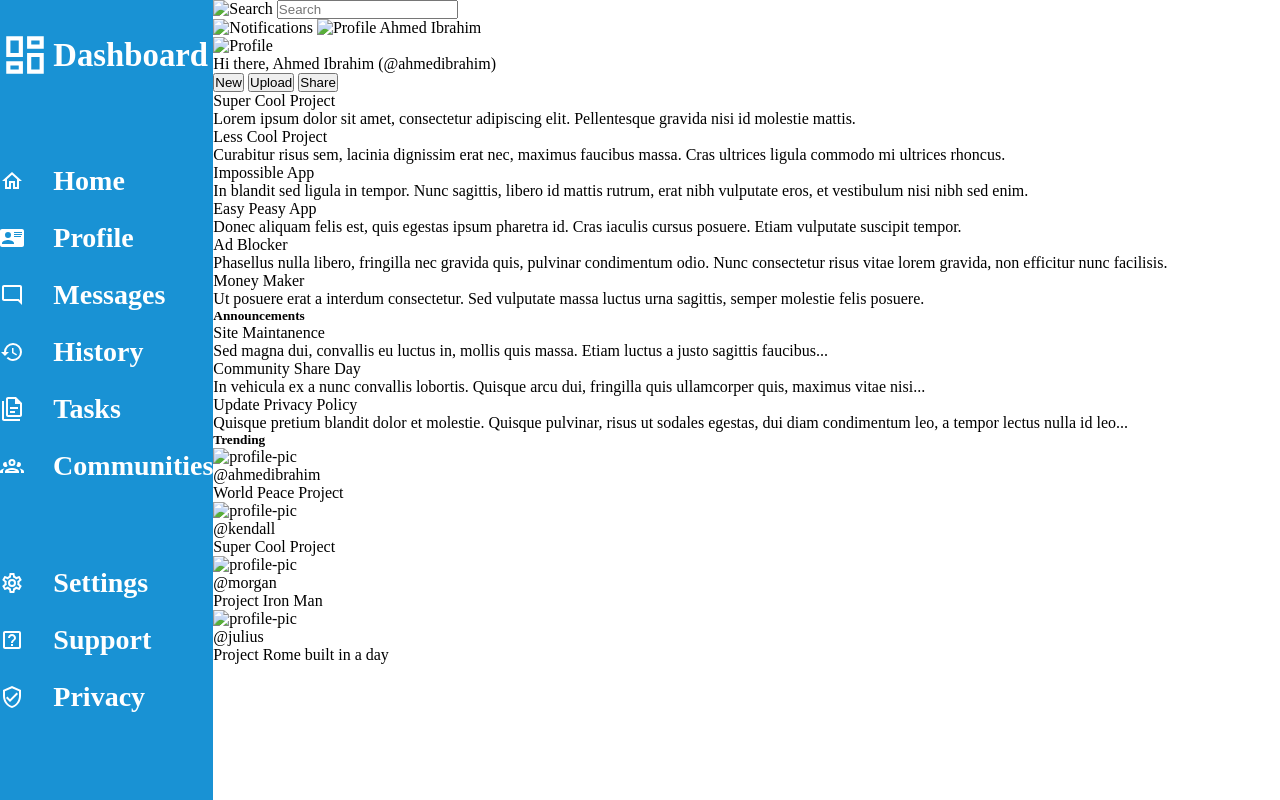
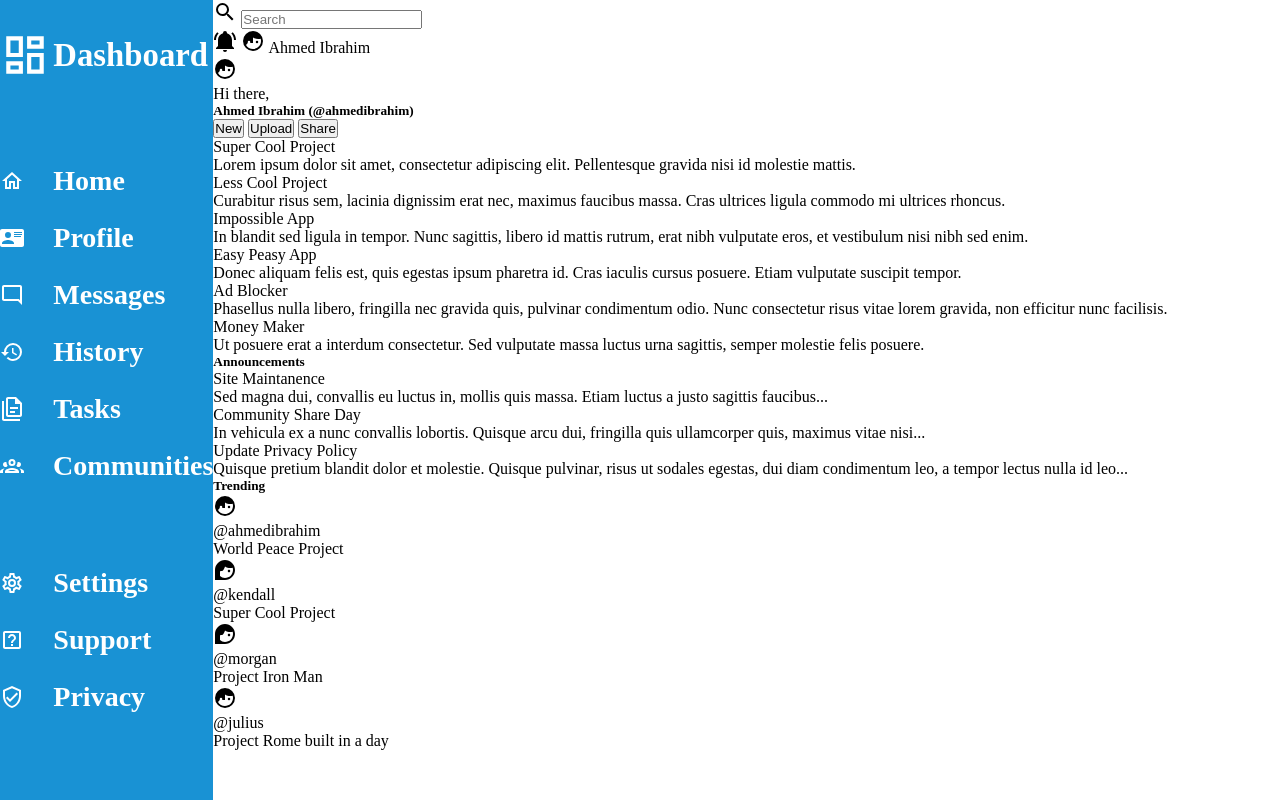
Before and after one commit to AhmedI968/Odin-Admin-Dashboard, a plain HTML site: page index.html in a window 1280 px wide. Drawn offline with Linux system fonts and the light colour scheme.

Commit message:
HTML Updates to the dashboard

```diff
--- a/index.html
+++ b/index.html
@@ -50,23 +50,23 @@
             </ul>
         </div>
         <div class="header">
-            <div class="search-bar">
-                <label for="search-bar">
-                    <img src="" alt="Search">
-                </label>
-                <input type="search" placeholder="Search" name="search-bar">
-            </div>
-            <div class="user-profile">
-                <img src="" alt="Notifications">
-                <img src="" alt="Profile">
-                <span>Ahmed Ibrahim</span>
+            <div class="header-top">
+                <div class="search-bar">
+                    <label for="search-bar">
+                        <svg xmlns="http://www.w3.org/2000/svg" viewBox="0 0 24 24"><title>magnify</title><path d="M9.5,3A6.5,6.5 0 0,1 16,9.5C16,11.11 15.41,12.59 14.44,13.73L14.71,14H15.5L20.5,19L19,20.5L14,15.5V14.71L13.73,14.44C12.59,15.41 11.11,16 9.5,16A6.5,6.5 0 0,1 3,9.5A6.5,6.5 0 0,1 9.5,3M9.5,5C7,5 5,7 5,9.5C5,12 7,14 9.5,14C12,14 14,12 14,9.5C14,7 12,5 9.5,5Z" /></svg>                </label>
+                    <input type="search" placeholder="Search" name="search-bar">
+                </div>
+                <div class="user-profile">
+                    <svg xmlns="http://www.w3.org/2000/svg" viewBox="0 0 24 24"><title>bell-ring</title><path d="M21,19V20H3V19L5,17V11C5,7.9 7.03,5.17 10,4.29C10,4.19 10,4.1 10,4A2,2 0 0,1 12,2A2,2 0 0,1 14,4C14,4.1 14,4.19 14,4.29C16.97,5.17 19,7.9 19,11V17L21,19M14,21A2,2 0 0,1 12,23A2,2 0 0,1 10,21M19.75,3.19L18.33,4.61C20.04,6.3 21,8.6 21,11H23C23,8.07 21.84,5.25 19.75,3.19M1,11H3C3,8.6 3.96,6.3 5.67,4.61L4.25,3.19C2.16,5.25 1,8.07 1,11Z" /></svg>
+                    <svg xmlns="http://www.w3.org/2000/svg" viewBox="0 0 24 24"><title>face-man-profile</title><path d="M12,2A10,10 0 0,0 2,12A10,10 0 0,0 12,22A10,10 0 0,0 22,12A10,10 0 0,0 12,2M12,8.39C13.57,9.4 15.42,10 17.42,10C18.2,10 18.95,9.91 19.67,9.74C19.88,10.45 20,11.21 20,12C20,16.41 16.41,20 12,20C9,20 6.39,18.34 5,15.89L6.75,14V13A1.25,1.25 0 0,1 8,11.75A1.25,1.25 0 0,1 9.25,13V14H12M16,11.75A1.25,1.25 0 0,0 14.75,13A1.25,1.25 0 0,0 16,14.25A1.25,1.25 0 0,0 17.25,13A1.25,1.25 0 0,0 16,11.75Z" /></svg>                <span>Ahmed Ibrahim</span>
+                </div>
             </div>
             <div class="header-bottom">
                 <div class="header-right">
-                    <img src="" alt="Profile">
+                    <svg xmlns="http://www.w3.org/2000/svg" viewBox="0 0 24 24"><title>face-man-profile</title><path d="M12,2A10,10 0 0,0 2,12A10,10 0 0,0 12,22A10,10 0 0,0 22,12A10,10 0 0,0 12,2M12,8.39C13.57,9.4 15.42,10 17.42,10C18.2,10 18.95,9.91 19.67,9.74C19.88,10.45 20,11.21 20,12C20,16.41 16.41,20 12,20C9,20 6.39,18.34 5,15.89L6.75,14V13A1.25,1.25 0 0,1 8,11.75A1.25,1.25 0 0,1 9.25,13V14H12M16,11.75A1.25,1.25 0 0,0 14.75,13A1.25,1.25 0 0,0 16,14.25A1.25,1.25 0 0,0 17.25,13A1.25,1.25 0 0,0 16,11.75Z" /></svg>
                     <div class="profile-info">
                         <span>Hi there,</span>
-                        Ahmed Ibrahim (@ahmedibrahim)
+                        <h5>Ahmed Ibrahim (@ahmedibrahim)</h5>
                 </div>
                 <div class="header-left">
                     <button class="new">New</button>
@@ -122,28 +122,28 @@
                 <div class="content-trending">
                     <h5>Trending</h5>
                     <div class="trending-card">
-                        <img src="" alt="profile-pic">
+                        <svg xmlns="http://www.w3.org/2000/svg" viewBox="0 0 24 24"><title>face-man-profile</title><path d="M12,2A10,10 0 0,0 2,12A10,10 0 0,0 12,22A10,10 0 0,0 22,12A10,10 0 0,0 12,2M12,8.39C13.57,9.4 15.42,10 17.42,10C18.2,10 18.95,9.91 19.67,9.74C19.88,10.45 20,11.21 20,12C20,16.41 16.41,20 12,20C9,20 6.39,18.34 5,15.89L6.75,14V13A1.25,1.25 0 0,1 8,11.75A1.25,1.25 0 0,1 9.25,13V14H12M16,11.75A1.25,1.25 0 0,0 14.75,13A1.25,1.25 0 0,0 16,14.25A1.25,1.25 0 0,0 17.25,13A1.25,1.25 0 0,0 16,11.75Z" /></svg>
                         <div>
                             <h7>@ahmedibrahim</h7>
                             <div>World Peace Project</div>
                         </div>
                     </div>
                     <div class="trending-card">
-                        <img src="" alt="profile-pic">
+                        <svg xmlns="http://www.w3.org/2000/svg" viewBox="0 0 24 24"><title>face-woman-profile</title><path d="M17.25 13C17.25 13.69 16.69 14.25 16 14.25S14.75 13.69 14.75 13 15.31 11.75 16 11.75 17.25 12.31 17.25 13M22 12C22 17.5 17.5 22 12 22H2V12C2 6.5 6.5 2 12 2S22 6.5 22 12M7 18C8.41 19.23 10 20 12 20C16.41 20 20 16.41 20 12C20 11.21 19.88 10.45 19.67 9.74C18.95 9.91 18.2 10 17.42 10C15.42 10 13.57 9.4 12 8.39C12 8.39 10.54 13.76 8.03 13C7.37 12.8 7 13.31 7 14" /></svg>
                         <div>
                             <h7>@kendall</h7>
                             <div>Super Cool Project</div>
                         </div>
                     </div>
                     <div class="trending-card">
-                        <img src="" alt="profile-pic">
+                        <svg xmlns="http://www.w3.org/2000/svg" viewBox="0 0 24 24"><title>face-woman-profile</title><path d="M17.25 13C17.25 13.69 16.69 14.25 16 14.25S14.75 13.69 14.75 13 15.31 11.75 16 11.75 17.25 12.31 17.25 13M22 12C22 17.5 17.5 22 12 22H2V12C2 6.5 6.5 2 12 2S22 6.5 22 12M7 18C8.41 19.23 10 20 12 20C16.41 20 20 16.41 20 12C20 11.21 19.88 10.45 19.67 9.74C18.95 9.91 18.2 10 17.42 10C15.42 10 13.57 9.4 12 8.39C12 8.39 10.54 13.76 8.03 13C7.37 12.8 7 13.31 7 14" /></svg>
                         <div>
                             <h7>@morgan</h7>
                             <div>Project Iron Man</div>
                         </div>
                     </div>
                     <div class="trending-card">
-                        <img src="" alt="profile-pic">
+                        <svg xmlns="http://www.w3.org/2000/svg" viewBox="0 0 24 24"><title>face-man-profile</title><path d="M12,2A10,10 0 0,0 2,12A10,10 0 0,0 12,22A10,10 0 0,0 22,12A10,10 0 0,0 12,2M12,8.39C13.57,9.4 15.42,10 17.42,10C18.2,10 18.95,9.91 19.67,9.74C19.88,10.45 20,11.21 20,12C20,16.41 16.41,20 12,20C9,20 6.39,18.34 5,15.89L6.75,14V13A1.25,1.25 0 0,1 8,11.75A1.25,1.25 0 0,1 9.25,13V14H12M16,11.75A1.25,1.25 0 0,0 14.75,13A1.25,1.25 0 0,0 16,14.25A1.25,1.25 0 0,0 17.25,13A1.25,1.25 0 0,0 16,11.75Z" /></svg>
                         <div>
                             <h7>@julius</h7>
                             <div>Project Rome built in a day</div>
```
